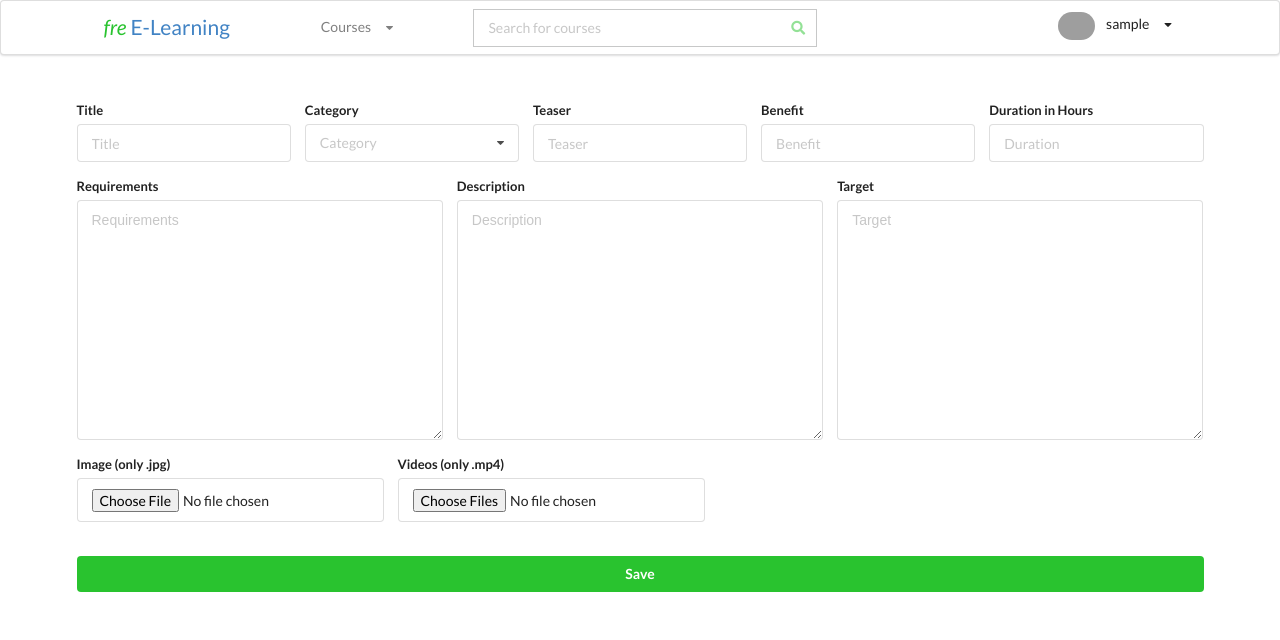
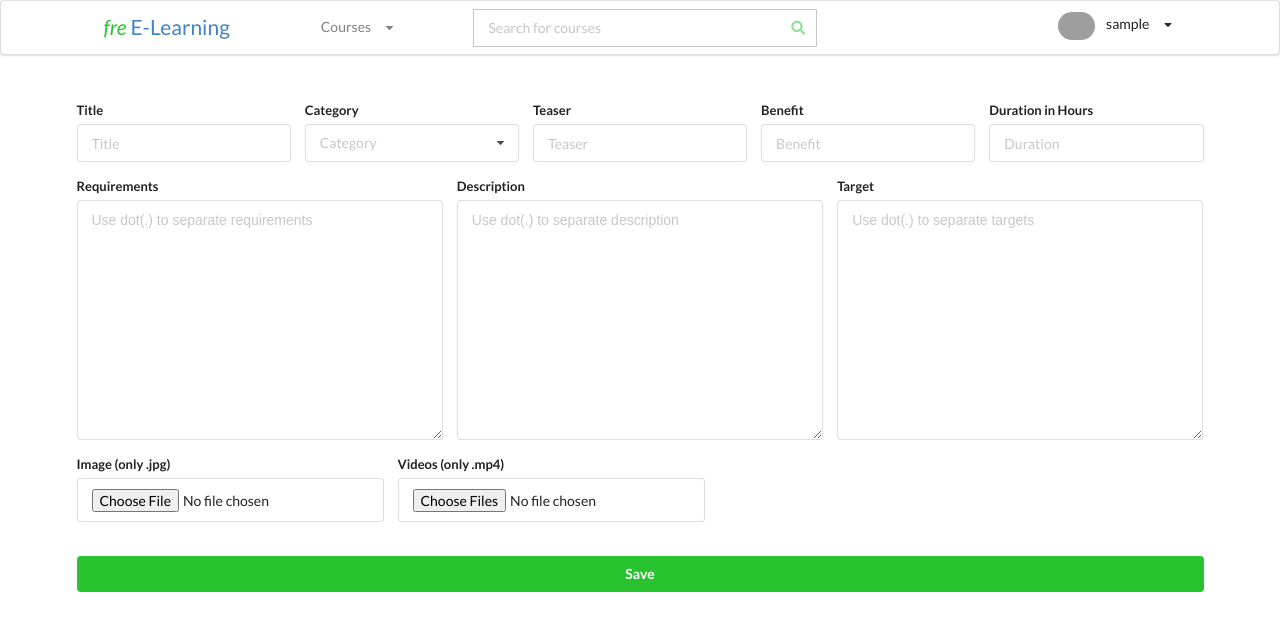
Before and after one commit to r2o0h0i1t/freE-Learning, a PHP site: page /freE-Learning/upload.php in a window 1280 px wide. Shown: the top 640 px of the page. Run offline with PHP 8.4, Linux system fonts and the light colour scheme; the visitor is signed in with stand-in values (Sample User, id 1); grey boxes are pictures that could not be loaded.

Commit message:
Modified placeholders for textarea

```diff
--- a/upload.php
+++ b/upload.php
@@ -73,19 +73,22 @@
                 <!-- Course requirements -->
                 <div class="field">
                     <label>Requirements</label>
-                    <textarea name="requirements" cols="30" rows="12" placeholder="Requirements" required></textarea>
+                    <textarea name="requirements" cols="30" rows="12" placeholder="Use dot(.) to separate requirements"
+                        required></textarea>
                 </div>
 
                 <!-- Course description -->
                 <div class="field">
                     <label>Description</label>
-                    <textarea name="description" cols="30" rows="12" placeholder="Description" required></textarea>
+                    <textarea name="description" cols="30" rows="12" placeholder="Use dot(.) to separate description"
+                        required></textarea>
                 </div>
 
                 <!-- Course target audience -->
                 <div class="field">
                     <label>Target</label>
-                    <textarea name="target" cols="30" rows="12" placeholder="Target" required></textarea>
+                    <textarea name="target" cols="30" rows="12" placeholder="Use dot(.) to separate targets"
+                        required></textarea>
                 </div>
 
             </div>
```
